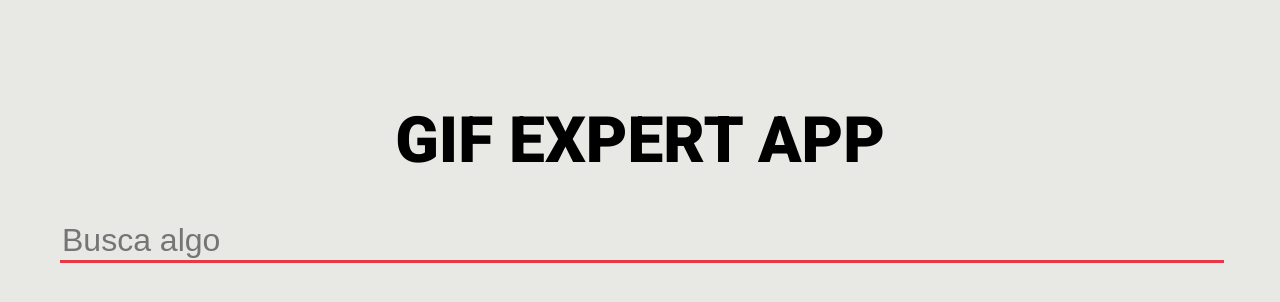
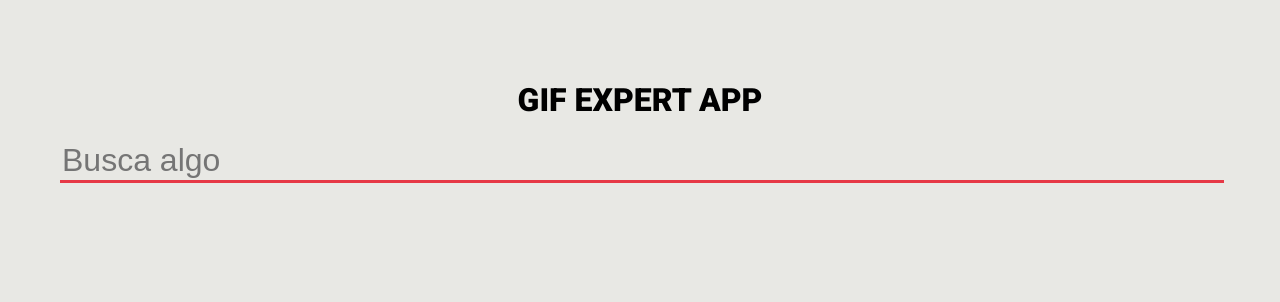
Before and after one commit to ApoloArc/Giphy-App, a React app: page / in a window 1280 px wide. Built offline with nearby package versions, Linux system fonts and the light colour scheme.

Commit message:
act resp

```diff
--- a/src/index.css
+++ b/src/index.css
@@ -12,7 +12,7 @@ body {
   color: black;
 }
 h1{
-  font-size: 4rem;
+  font-size: 2rem;
   font-family: 'Roboto', sans-serif;
 }
 h1, p{
@@ -48,6 +48,7 @@ input{
   grid-template-columns: repeat(auto-fill, minmax(20rem, 1fr));
   grid-auto-flow: dense;
   gap: 1.5rem;
+  width: 100%;
 }
 .title-card{
   font-size: 1rem;
```
